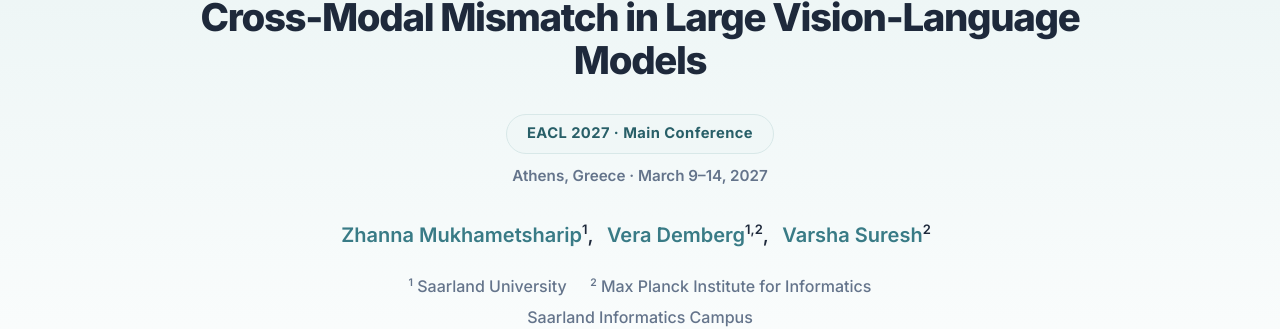
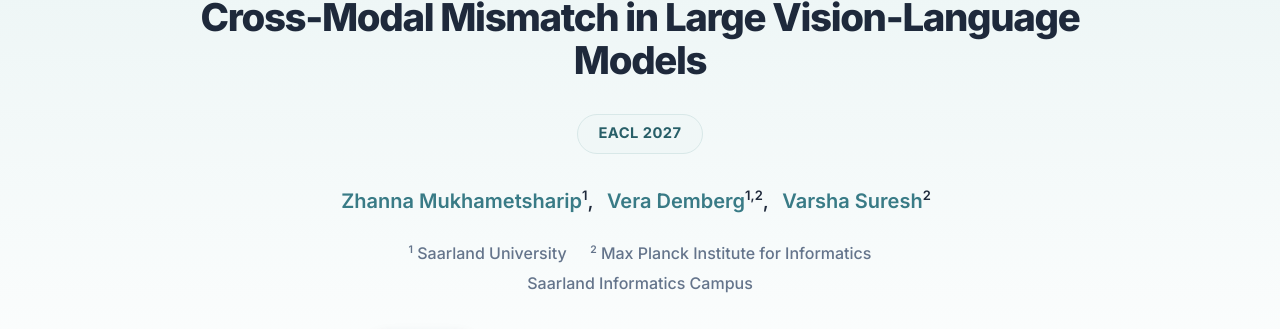
Before and after one commit to zh021120/pragmatch-project-page, a plain HTML site: page index.html in a window 1280 px wide. Shown: the part 111-440 px from the top of the page. Drawn offline with nearby package versions, Linux system fonts and the light colour scheme; files that its build step writes are made by us from their sources; some icons are missing.

Commit message:
Update9 index.html

```diff
--- a/index.html
+++ b/index.html
@@ -321,10 +321,7 @@ main#main-content .hero {
 
 <!-- Conference information -->
 <div class="publication-venue">
-  <span class="venue-pill">EACL 2027 · Main Conference</span>
-  <div class="venue-details">
-    Athens, Greece · March 9–14, 2027
-  </div>
+  <span class="venue-pill">EACL 2027</span>
 </div>
 
 <!-- Authors -->
```
